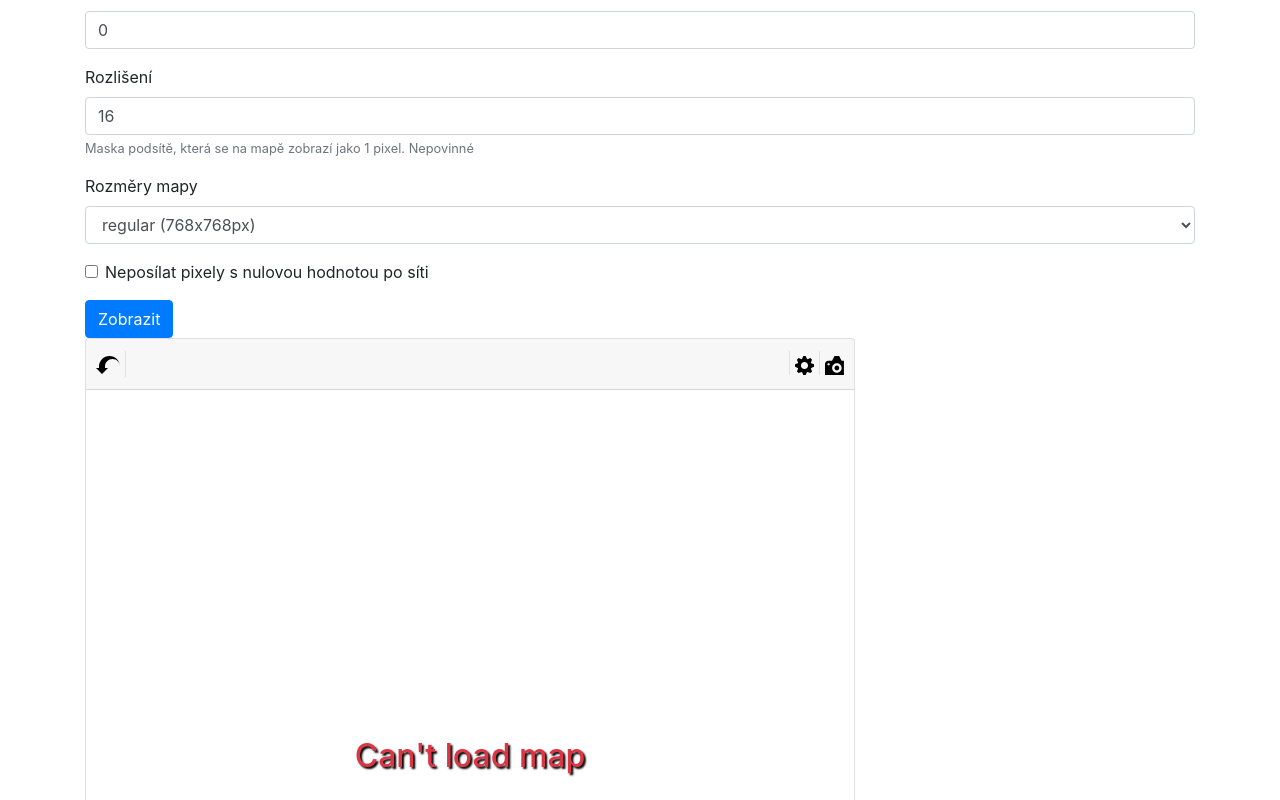
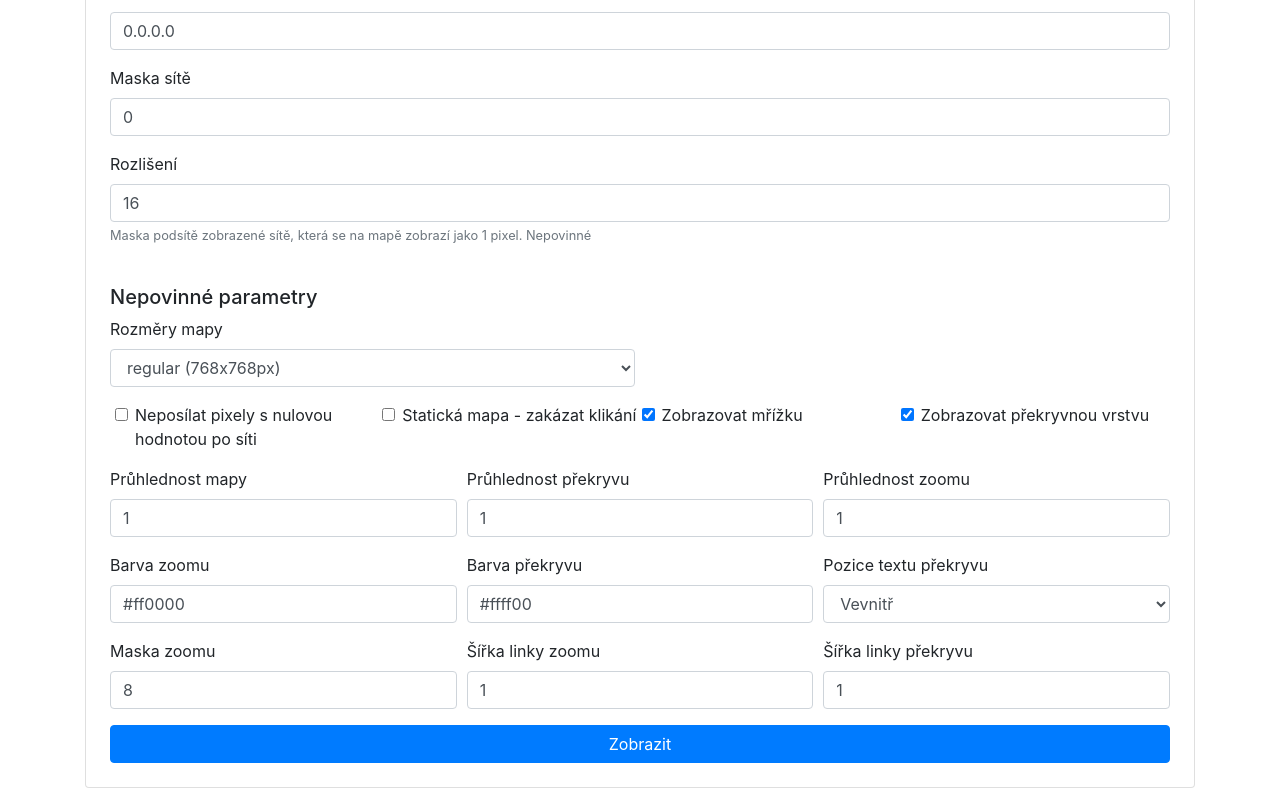
Before and after one commit to CESNET/IPVisualizator, a plain HTML site: page example/vizualizator.html in a window 1280 px wide. Shown: the part 520-1320 px from the top of the page. Drawn offline with nearby package versions, Linux system fonts and the light colour scheme; no server answers.

Commit message:
change in form

```diff
--- a/IPVizualizator-js/ipvizualizator.js
+++ b/IPVizualizator-js/ipvizualizator.js
@@ -24,7 +24,7 @@ class IPVizualizator {
         }
 
         // Configuration parameters
-        this.api = args.api;
+        this.api = args.api.replace(/\/\s*$/, '');;
         this.token = args.token;
         this.network = args.network;
         this.mask = args.mask;
@@ -39,7 +39,7 @@ class IPVizualizator {
         this.zoom_mask = 'zoom_mask' in config ? config.zoom_mask : 8;
         this.map_opacity = 'map_opacity' in config ? config.map_opacity : 1.0;
         this.overlay_opacity = 'overlay_opacity' in config ? config.overlay_opacity : 1.0;
-        this.overlay_thickness = 'map_thickness' in config ? config.map_thickness : 1;
+        this.overlay_thickness = 'overlay_thickness' in config ? config.overlay_thickness : 1;
         this.overlay_color = 'overlay_color' in config ? config.overlay_color : '#ffff00';
         this.overlay_text_position = 'overlay_text_position' in config ? config.overlay_text_position : 'inside';
         this.show_overlay = 'show_overlay' in config ? config.show_overlay : true;
--- a/example/vizualizator.html
+++ b/example/vizualizator.html
@@ -21,10 +21,14 @@
             <li><a href="send_dataset.html">Zde</a> nahrajte váš dataset v požadovaném formátu. Uložte si token reprezentující daný dataset.</li>
             <li>Pomocí formuláře níže si můžete generovat mapy.</li>
         </ol>
-        <form class="pt-4">
+        <form class="pt-4 pl-4 pr-4 pb-4 card">
+            <div class="form-group">
+                <label for="token">API server</label>
+                <input type="text" class="form-control" id="api" value="http://127.0.0.1:8080/api/v1/" readonly>
+            </div>
             <div class="form-group">
                 <label for="token">Token datasetu</label>
-                <input type="text" class="form-control" id="token" value="5MC5TjetQf_Fu3Kjke_-2A">
+                <input type="text" class="form-control" id="token" value="5ILUnBwe5rh5X1jnH3GBsw">
             </div>
             <div class="form-group">
                 <label for="network">Síť</label>
@@ -37,10 +41,12 @@
             <div class="form-group">
                 <label for="resolution">Rozlišení</label>
                 <input type="number" class="form-control" id="resolution" value="16">
-                <small id="res-help" class="form-text text-muted">Maska podsítě, která se na mapě zobrazí jako 1 pixel. Nepovinné</small>
+                <small id="res-help" class="form-text text-muted">Maska podsítě zobrazené sítě, která se na mapě zobrazí jako 1 pixel. Nepovinné</small>
 
             </div>
-            <div class="form-group">
+            <h5 class="mt-4">Nepovinné parametry</h5>
+            <div class="form-row">
+                <div class="form-group col-sm-6">
                     <label for="size">Rozměry mapy</label>
                         <select class="form-control" id="size">
                             <option value="small">small (512x512px)</option>
@@ -49,35 +55,130 @@
                             <option value="xlarge">xlarge (4096x4096)</option>
                         </select>
                 </div>
-            <div class="form-group form-check">
+            </div>
+            <div class="form-row" style="margin-left: 20px">
+                <div class="form-group form-check col-sm">
                     <input type="checkbox" class="form-check-input" id="skip_zeros">
                     <label class="form-check-label" for="skip_zeros">Neposílat pixely s nulovou hodnotou po síti</label>
                 </div>
+                <div class="form-group form-check col-sm ml-2">
+                    <input type="checkbox" class="form-check-input" id="static">
+                    <label class="form-check-label" for="static">Statická mapa - zakázat klikání</label>
+                </div>
+                <div class="form-group form-check col-sm">
+                    <input type="checkbox" class="form-check-input" id="bordered_pixels" checked>
+                    <label class="form-check-label" for="bordered_pixels">Zobrazovat mřížku</label>
+                </div>
+                <div class="form-group form-check col-sm">
+                    <input type="checkbox" class="form-check-input" id="show_overlay" checked>
+                    <label class="form-check-label" for="show_overlay">Zobrazovat překryvnou vrstvu</label>
+                </div>
+            </div>
+            <div class="form-row">
+                <div class="form-group col-sm">
+                    <label for="map_opacity">Průhlednost mapy</label>
+                    <input type="number" class="form-control" id="map_opacity" min="0" max="1" step="0.05" value="1">
+                </div>
+                <div class="form-group col-sm">
+                    <label for="overlay_opacity">Průhlednost překryvu</label>
+                    <input type="number" class="form-control" id="overlay_opacity" min="0" max="1" step="0.05" value="1">
+                </div>
+                <div class="form-group col-sm">
+                    <label for="zoom_opacity">Průhlednost zoomu</label>
+                    <input type="number" class="form-control" id="zoom_opacity" min="0" max="1" step="0.05" value="1">
+                </div>
+            </div>
+            <div class="form-row">
+                <div class="form-group col-sm">
+                    <label for="zoom_color">Barva zoomu</label>
+                    <input type="text" class="form-control" id="zoom_color" value="#ff0000">
+                </div>
+                <div class="form-group col-sm">
+                    <label for="overlay_color">Barva překryvu</label>
+                    <input type="text" class="form-control" id="overlay_color" value="#ffff00">
+                </div>
+                <div class="form-group col-sm">
+                    <label for="size">Pozice textu překryvu</label>
+                    <select class="form-control" id="overlay_text_position">
+                        <option value="inside" selected="selected">Vevnitř</option>
+                        <option value="outside">Vně</option>
+                    </select>
+                </div>
+            </div>
+            <div class="form-row">
+                <div class="form-group col-sm">
+                    <label for="zoom_mask">Maska zoomu</label>
+                    <input type="number" class="form-control" id="zoom_mask" min="2" max="32" step="2" value="8">
+                </div>
+                <div class="form-group col-sm">
+                    <label for="zoom_thickness">Šířka linky zoomu</label>
+                    <input type="number" class="form-control" id="zoom_thickness" min="1" max="10" step="2" value="1">
+                </div>
+                <div class="form-group col-sm">
+                    <label for="overlay_thickness">Šířka linky překryvu</label>
+                    <input type="number" class="form-control" id="overlay_thickness" min="1" max="10" step="1" value="1">
+                </div>
+            </div>
+
             <button type="button" id="form-send"  class="btn btn-primary">Zobrazit</button>
         </form>
         <div id="map"></div>
     </div>
 
-
-    <!-- Optional JavaScript -->
     <!-- jQuery first, Bootstrap JS, D3.js -->
     <script src="https://code.jquery.com/jquery-3.4.1.min.js"></script>
     <script src="https://d3js.org/d3.v5.min.js"></script>
     <script src="https://d3js.org/d3-scale-chromatic.v1.min.js"></script>
     <script src="../IPVizualizator-js/ipvizualizator.js"></script>
     <script>
+
+        $(document).ready(function(){
+            $("#form-send").click(function(){
+                const api = $("#api").val();
+                const token = $("#token").val();
+                const network = $("#network").val();
+                const mask = parseInt($("#mask").val());
+                const resolution = parseInt($("#resolution").val());
+                const size = $("#size").val();
+                const static_map = $("#static").prop("checked");
+                const skip_zeros = $("#skip_zeros").prop("checked");
+                const bordered_pixels = $("#bordered_pixels").prop("checked");
+                const show_overlay = $("#show_overlay").prop("checked");
+                const zoom_mask = parseInt($("#zoom_mask").val());
+                const map_opacity = parseFloat($("#map_opacity").val());
+                const overlay_opacity = parseFloat($("#overlay_opacity").val());
+                const zoom_opacity = parseFloat($("#zoom_opacity").val());
+                const zoom_thickness = parseInt($("#zoom_thickness").val());
+                const overlay_thickness = parseInt($("#overlay_thickness").val());
+                const overlay_color = $("#overlay_color").val();
+                const zoom_color = $("#zoom_color").val();
+                const overlay_text_position = $("#overlay_text_position").val();
+
+
+                $('#map').empty();
+
                 const vizualizator = new IPVizualizator({
                     "id": "#map",
-            "api": "http://127.0.0.1:8080/api/v1",
-            "token": "5ILUnBwe5rh5X1jnH3GBsw",
-            "network": "0.0.0.0",
-            "mask": 0,
-            "resolution": 16,
+                    "api": api,
+                    "token": token,
+                    "network": network,
+                    "mask": mask,
+                    "resolution": resolution,
                     "config": {
-                "size": "regular",
-                "skip_zeros": false,
-                "bordered_pixel": true,
-              //"static": true
+                        "size": size,
+                        "skip_zeros": skip_zeros,
+                        "bordered_pixel": bordered_pixels,
+                        "static": static_map,
+                        "show_overlay": show_overlay,
+                        "zoom_mask": zoom_mask,
+                        "map_opacity": map_opacity,
+                        "overlay_opacity": overlay_opacity,
+                        "zoom_opacity": zoom_opacity,
+                        "zoom_thickness": zoom_thickness,
+                        "overlay_thickness": overlay_thickness,
+                        "overlay_color": overlay_color,
+                        "zoom_color": zoom_color,
+                        "overlay_text_position": overlay_text_position
                     },
                     "overlay_networks": [
                         {
@@ -119,27 +220,7 @@
                     ]
                 });
 
-        $(document).ready(function(){
-            token = $("#token").val(vizualizator.token);
-            network = $("#network").val(vizualizator.network);
-            mask = $("#mask").val(vizualizator.mask);
-            resolution = $("#resolution").val(vizualizator.resolution);
 
-            $("#form-send").click(function(){
-                token = $("#token").val();
-                network = $("#network").val();
-                mask = $("#mask").val();
-                resolution = $("#resolution").val();
-                size = $("#size").val();
-                skip_zeros = false;
-                if($("#skip_zeros").is(":checked")) skip_zeros = true;
-
-                vizualizator.set_token(token);
-                vizualizator.set_network(network);
-                vizualizator.set_mask(mask);
-                vizualizator.set_resolution(resolution);
-                vizualizator.set_canvas_size(size);
-                vizualizator.update();
             });
         });
     </script>
```
Lines whose indentation alone changed are shown as unchanged.
